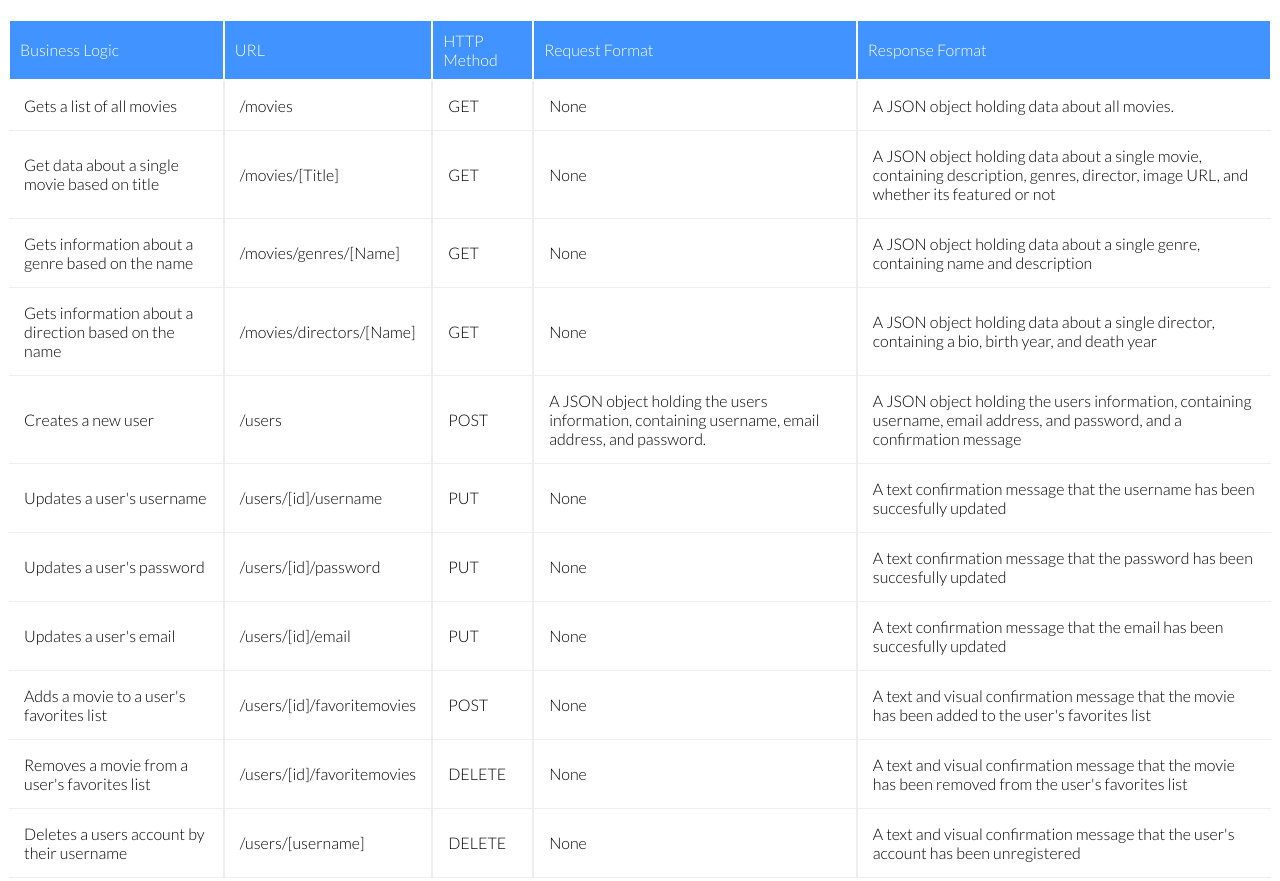
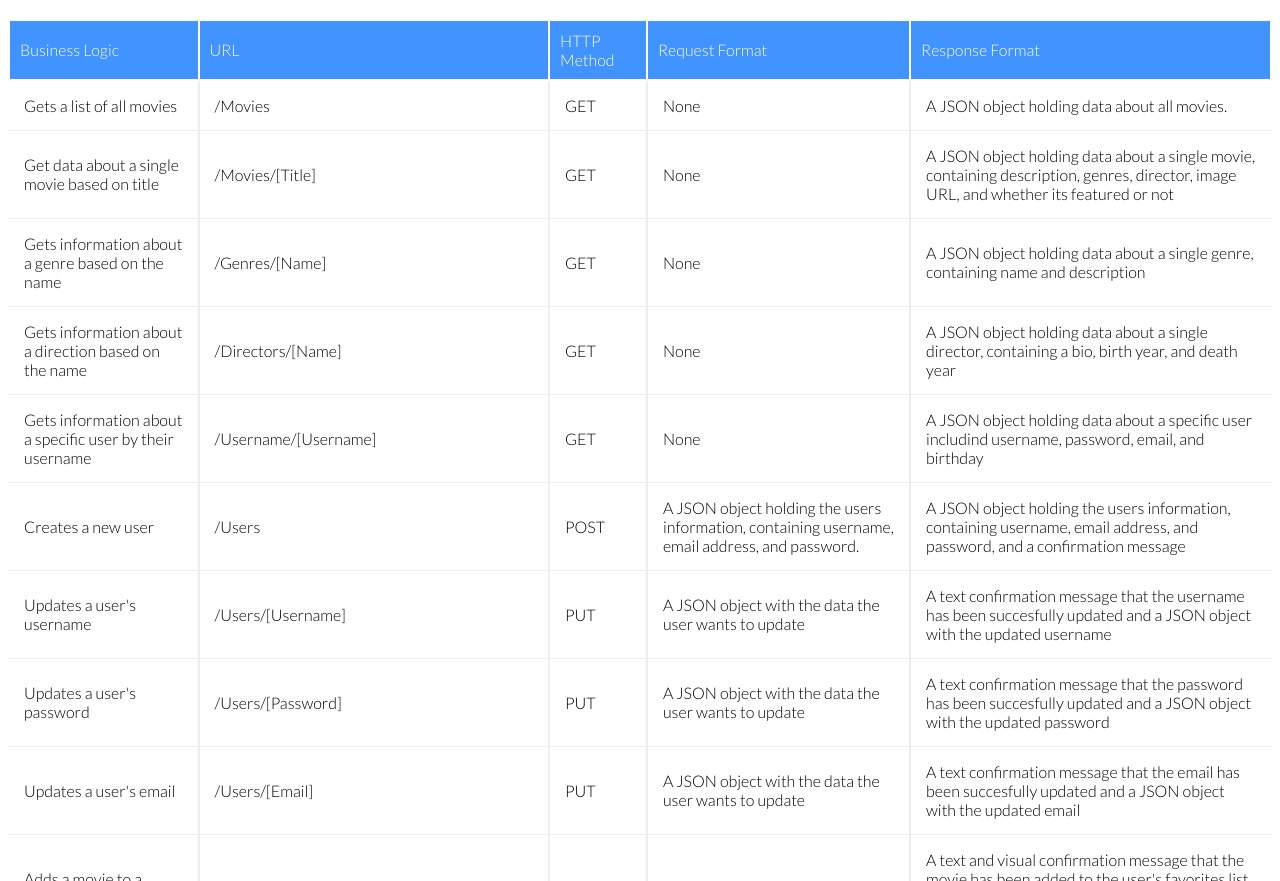
Before and after one commit to DevEke/Movie-API, a website: page public/documentation.html in a window 1280 px wide. Shown: the part 71-952 px from the top of the page. Drawn offline with nearby package versions, Linux system fonts and the light colour scheme.

Commit message:
Updated documentation file

```diff
--- a/public/documentation.html
+++ b/public/documentation.html
@@ -22,77 +22,84 @@
       <tbody>
         <tr>
           <td>Gets a list of all movies</td>
-          <td>/movies</td>
+          <td>/Movies</td>
           <td>GET</td>
           <td>None</td>
           <td>A JSON object holding data about all movies.</td>
         </tr>
         <tr>
           <td>Get data about a single movie based on title</td>
-          <td>/movies/[Title]</td>
+          <td>/Movies/[Title]</td>
           <td>GET</td>
           <td>None</td>
           <td>A JSON object holding data about a single movie, containing description, genres, director, image URL, and whether its featured or not</td>
         </tr>
         <tr>
           <td>Gets information about a genre based on the name</td>
-          <td>/movies/genres/[Name]</td>
+          <td>/Genres/[Name]</td>
           <td>GET</td>
           <td>None</td>
           <td>A JSON object holding data about a single genre, containing name and description</td>
         </tr>
         <tr>
           <td>Gets information about a direction based on the name</td>
-          <td>/movies/directors/[Name]</td>
+          <td>/Directors/[Name]</td>
           <td>GET</td>
           <td>None</td>
           <td>A JSON object holding data about a single director, containing a bio, birth year, and death year</td>
         </tr>
         <tr>
+          <td>Gets information about a specific user by their username</td>
+          <td>/Username/[Username]</td>
+          <td>GET</td>
+          <td>None</td>
+          <td>A JSON object holding data about a specific user includind username, password, email, and birthday</td>
+        </tr>
+        <tr>
           <td>Creates a new user</td>
-          <td>/users</td>
+          <td>/Users</td>
           <td>POST</td>
           <td>A JSON object holding the users information, containing username, email address, and password.</td>
           <td>A JSON object holding the users information, containing username, email address, and password, and a confirmation message</td>
         </tr>
         <tr>
           <td>Updates a user's username</td>
-          <td>/users/[id]/username</td>
+          <td>/Users/[Username]</td>
           <td>PUT</td>
-          <td>None</td>
-          <td>A text confirmation message that the username has been succesfully updated</td>
+          <td>A JSON object with the data the user wants to update</td>
+          <td>A text confirmation message that the username has been succesfully updated and a JSON object with the updated username</td>
         </tr>
         <tr>
           <td>Updates a user's password</td>
-          <td>/users/[id]/password</td>
+          <td>/Users/[Password]</td>
           <td>PUT</td>
-          <td>None</td>
-          <td>A text confirmation message that the password has been succesfully updated</td>
+          <td>A JSON object with the data the user wants to update</td>
+          <td>A text confirmation message that the password has been succesfully updated and a JSON object with the updated password</td>
         </tr>
         <tr>
           <td>Updates a user's email</td>
-          <td>/users/[id]/email</td>
+          <td>/Users/[Email]</td>
           <td>PUT</td>
-          <td>None</td>
-          <td>A text confirmation message that the email has been succesfully updated</td>
+          <td>A JSON object with the data the user wants to update</td>
+          <td>A text confirmation message that the email has been succesfully updated and a JSON object with the updated email</td>
         </tr>
         <tr>
           <td>Adds a movie to a user's favorites list</td>
-          <td>/users/[id]/favoritemovies</td>
+          <td>/Users/[Username]/FavoriteMovies/[MovieID]</td>
           <td>POST</td>
           <td>None</td>
-          <td>A text and visual confirmation message that the movie has been added to the user's favorites list</td>
+          <td>A text and visual confirmation message that the movie has been added to the user's favorites list and a JSON object with the updated list of movies</td>
         </tr>
         <tr>
           <td>Removes a movie from a user's favorites list</td>
-          <td>/users/[id]/favoritemovies</td>
+          <td>/Users/[Username]/FavoriteMovies/[MovieID]</td>
           <td>DELETE</td>
           <td>None</td>
-          <td>A text and visual confirmation message that the movie has been removed from the user's favorites list</td>
+          <td>A text and visual confirmation message that the movie has been removed from the user's favorites list and a JSON object with the updated list of movies</td>
         </tr>
         <tr>
           <td>Deletes a users account by their username</td>
-          <td>/users/[username]</td>
+          <td>/Users/[Username]</td>
           <td>DELETE</td>
           <td>None</td>
           <td>A text and visual confirmation message that the user's account has been unregistered</td>
```
